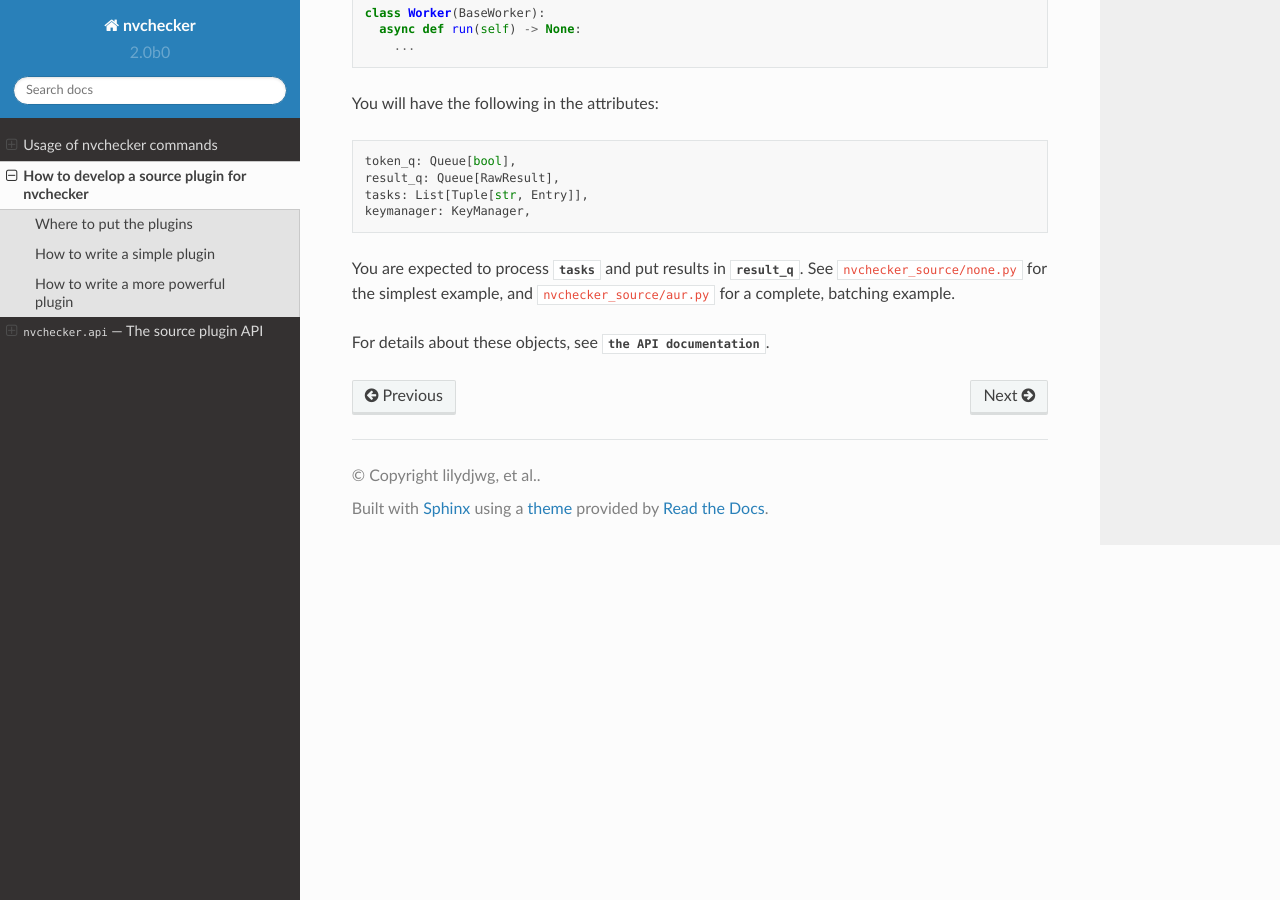
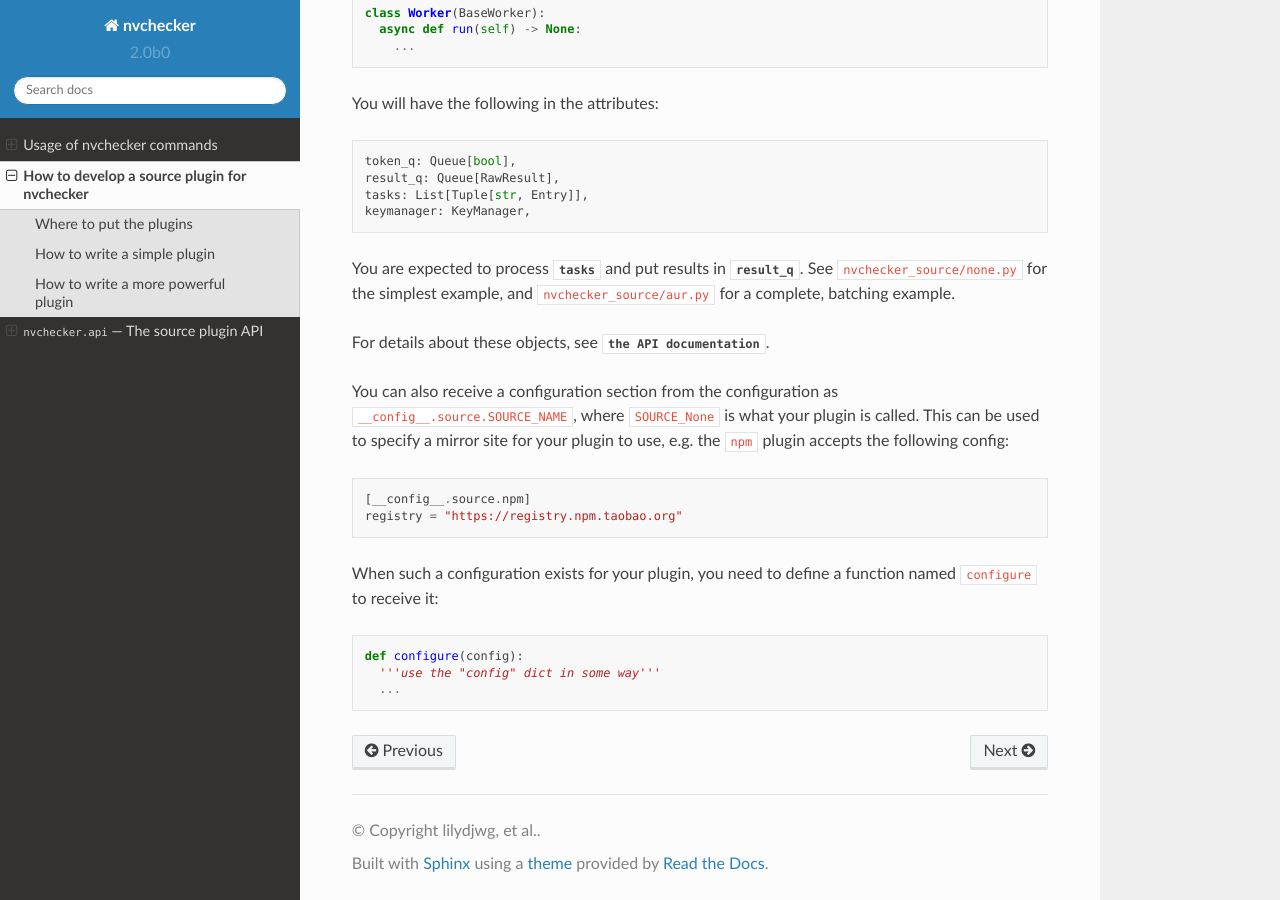
Before and after one commit to lilydjwg/nvchecker, a Sphinx documentation site: the page built from docs/plugin.rst, in a window 1280 px wide and 900 px high, scrolled down 1436 px. Built offline with Sphinx 7.4.7 and the Read the Docs theme 2.0.0, drawn with Linux system fonts in a browser that asks for light colours.

Commit message:
support per source plugin configuration and support different registry for the npm source

```diff
--- a/docs/plugin.rst
+++ b/docs/plugin.rst
@@ -79,3 +79,18 @@ put results in :attr:`result_q <nvchecker.api.BaseWorker.result_q>`. See
 ``nvchecker_source/aur.py`` for a complete, batching example.
 
 For details about these objects, see :mod:`the API documentation <nvchecker.api>`.
+
+You can also receive a configuration section from the configuration as
+``__config__.source.SOURCE_NAME``, where ``SOURCE_None`` is what your plugin is
+called. This can be used to specify a mirror site for your plugin to use, e.g.
+the ``npm`` plugin accepts the following config::
+
+  [__config__.source.npm]
+  registry = "https://registry.npm.taobao.org"
+
+When such a configuration exists for your plugin, you need to define a function
+named ``configure`` to receive it::
+
+  def configure(config):
+    '''use the "config" dict in some way'''
+    ...
--- a/docs/usage.rst
+++ b/docs/usage.rst
@@ -446,6 +446,12 @@ Check `NPM Registry <https://registry.npmjs.org/>`_ for updates.
 npm
   The name used on NPM Registry, e.g. ``coffee-script``.
 
+To configure which registry to query, a source plugin option is available.
+You can specify like this::
+
+  [__config__.source.npm]
+  registry = "https://registry.npm.taobao.org"
+
 Check Hackage
 ~~~~~~~~~~~~~
 ::
```
Also changed, not shown: 4 other files.
